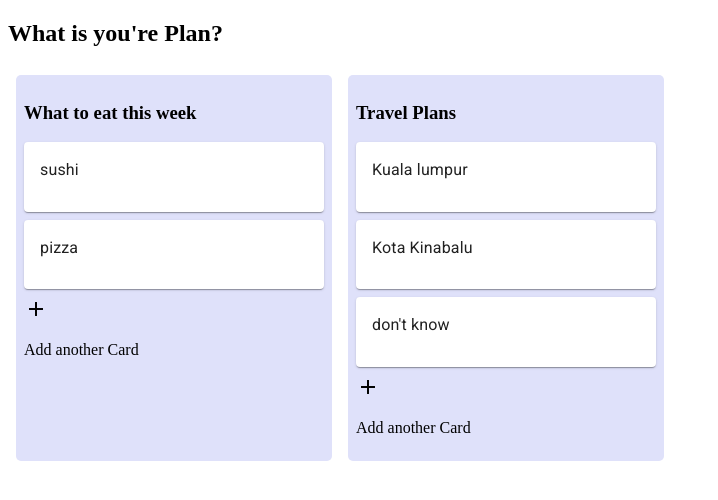
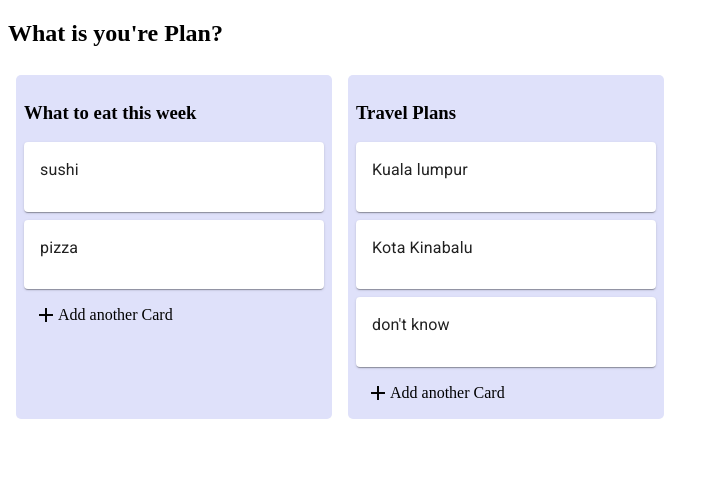
Before and after one commit to SaeromB/Trello_clone_project, a React (Create React App) app: page / in a window 1280 px wide. Shown: the top 500 px of the page, without its empty margins (0-718 px from the left). Built offline with nearby package versions, Linux system fonts and the light colour scheme.

Commit message:
included onClick

```diff
--- a/src/Components/ActionButton.js
+++ b/src/Components/ActionButton.js
@@ -4,25 +4,58 @@ import Icon from '@material-ui/core/Icon';
 
 class ActionButton extends Component {
 
+    state = {
+        formOpen: false
+    }
+
+    openForm=()=>{
+        this.setState ({
+            formOpen: true
+        })
+    }
+
+
     AddButton=()=> {
         const{list} = this.props;
 
         const ButtonText = list ? 'Add another list': 'Add another Card';
+        const ButtonTextOpacity = list ? '0.5' : '1';
+        const ButtonTextColor = list ? 'white' : 'inherit';
+        const ButtonTextBg = list ? 'regba(#6b778c)' : 'inherit';
 
         return(
-            <div>
+            <div
+            onClick={this.openForm}
+            style={{
+                ...styles.OpenforButtonGroup,
+                opacity: ButtonTextOpacity,
+                Color: ButtonTextColor,
+                backgroundcolor: ButtonTextBg
+            }}>
                 <Icon>add</Icon>
                 <p>{ButtonText}</p>
             </div>
         );
     };
 
+    renderForm=()=> {
+        return <p>Hello</p>;
+    }
+
     render(){
-        return this.AddButton();
+        return this.state.formOpen ? this.renderForm() : this.AddButton();
+    }
+}
+const styles ={
+    OpenforButtonGroup: {
+        display: 'flex',
+        alignItems: 'center',
+        curser: 'pointer',
+        boarderRadious: 3,
+        height: 36,
+        width: 272,
+        paddingLeft: 10
     }
 }
 
 export default ActionButton;
-
-// 버튼을 누르면 다른 카드를 만들수 있는 버튼을 만든다.
-// 그럼 toggle 로 만들수 있는것이 아닐까?
--- a/src/Components/TrelloList.js
+++ b/src/Components/TrelloList.js
@@ -7,7 +7,7 @@ const TrelloList = ({title, cards}) => {
         <div style={styles.container}>
         <h3>{title}</h3>
             {cards.map(card=><TrelloCard key={card.id} text={card.text}/>)}
-            <ActionButton/>
+            <ActionButton />
         </div>
     )
 };
```
